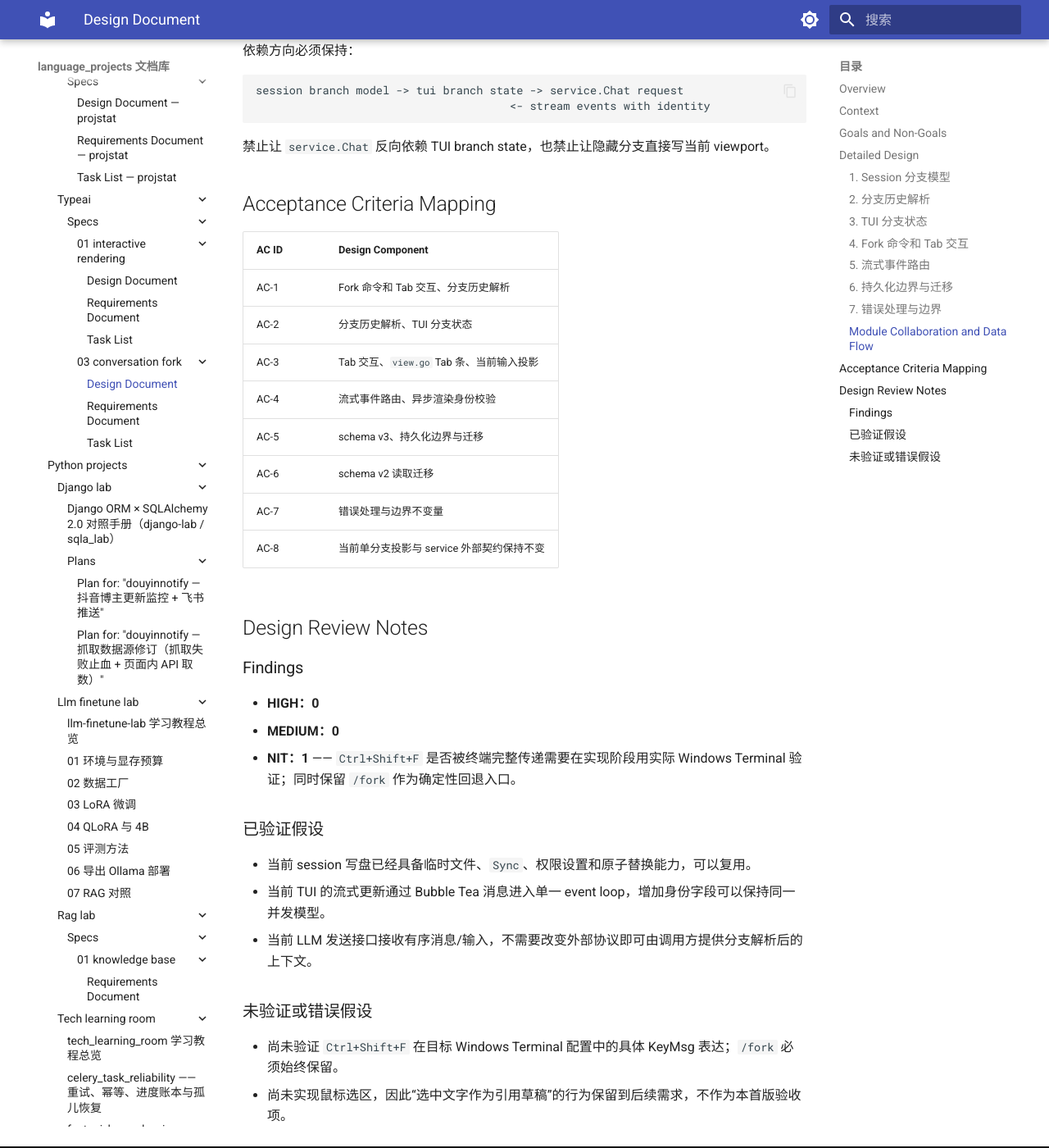
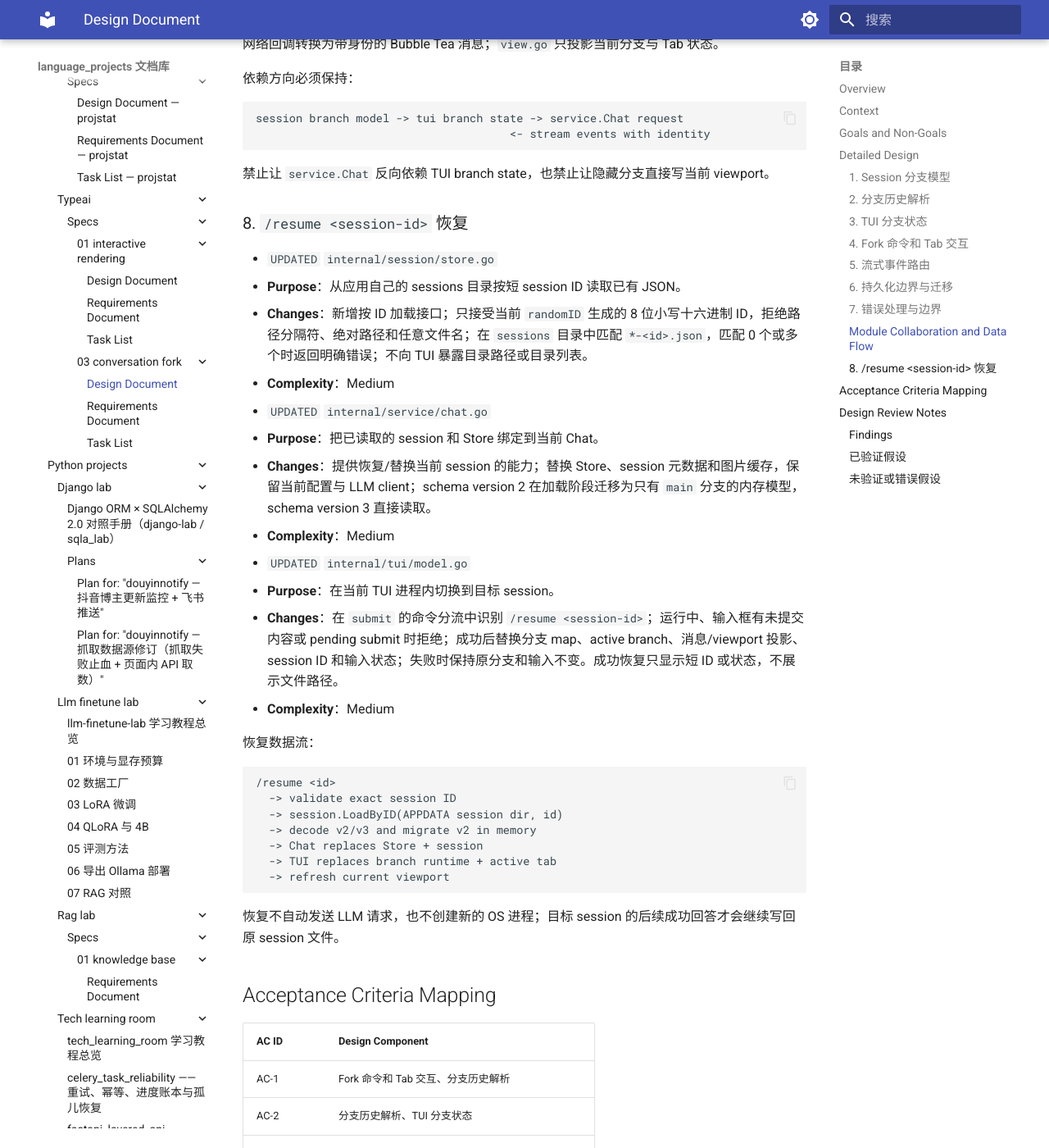
Before and after one commit to shihao-hub/td-language_projects, an MkDocs documentation site: the page built from docs/projects/go_projects/typeai/specs/03-conversation-fork/design.md, in a window 1280 px wide and 1400 px high, scrolled down 5726 px. Shown: the whole window at 82% size. Built offline with MkDocs 1.6.1 and Material for MkDocs 9.7.7, drawn with Linux system fonts in a browser that asks for light colours; some of the changed text lies outside the part shown.

Commit message:
docs: 扩展对话分支 session 恢复设计
- 增加 /resume session-id 需求、设计和任务

- 明确 v2 迁移、恢复安全边界与无目录展示约束

````diff
--- a/docs/projects/go_projects/typeai/specs/03-conversation-fork/design.md
+++ b/docs/projects/go_projects/typeai/specs/03-conversation-fork/design.md
@@ -20,6 +20,7 @@
 
 - **Goals**
   - 在一个进程和一个 session 中创建、切换、继续多个对话分支。
+  - 提供最小的 `/resume <session-id>` 恢复入口，不增加目录面板或 session 浏览器。
   - 让每个分支拥有独立的消息追加、流式状态、取消操作和错误状态。
   - 用共享父历史避免复制完整上下文。
   - 将 session JSON 升级到 schema version 3，并兼容读取 version 2。
@@ -209,6 +210,37 @@ session branch model -> tui branch state -> service.Chat request
 
 禁止让 `service.Chat` 反向依赖 TUI branch state，也禁止让隐藏分支直接写当前 viewport。
 
+### 8. `/resume <session-id>` 恢复
+
+- `UPDATED` `internal/session/store.go`
+  - **Purpose**：从应用自己的 sessions 目录按短 session ID 读取已有 JSON。
+  - **Changes**：新增按 ID 加载接口；只接受当前 `randomID` 生成的 8 位小写十六进制 ID，拒绝路径分隔符、绝对路径和任意文件名；在 `sessions` 目录中匹配 `*-<id>.json`，匹配 0 个或多个时返回明确错误；不向 TUI 暴露目录路径或目录列表。
+  - **Complexity**：Medium
+
+- `UPDATED` `internal/service/chat.go`
+  - **Purpose**：把已读取的 session 和 Store 绑定到当前 Chat。
+  - **Changes**：提供恢复/替换当前 session 的能力；替换 Store、session 元数据和图片缓存，保留当前配置与 LLM client；schema version 2 在加载阶段迁移为只有 `main` 分支的内存模型，schema version 3 直接读取。
+  - **Complexity**：Medium
+
+- `UPDATED` `internal/tui/model.go`
+  - **Purpose**：在当前 TUI 进程内切换到目标 session。
+  - **Changes**：在 `submit` 的命令分流中识别 `/resume <session-id>`；运行中、输入框有未提交内容或 pending submit 时拒绝；成功后替换分支 map、active branch、消息/viewport 投影、session ID 和输入状态；失败时保持原分支和输入不变。成功恢复只显示短 ID 或状态，不展示文件路径。
+  - **Complexity**：Medium
+
+恢复数据流：
+
+```text
+/resume <id>
+  -> validate exact session ID
+  -> session.LoadByID(APPDATA session dir, id)
+  -> decode v2/v3 and migrate v2 in memory
+  -> Chat replaces Store + session
+  -> TUI replaces branch runtime + active tab
+  -> refresh current viewport
+```
+
+恢复不自动发送 LLM 请求，也不创建新的 OS 进程；目标 session 的后续成功回答才会继续写回原 session 文件。
+
 ## Acceptance Criteria Mapping
 
 | AC ID | Design Component |
@@ -221,6 +253,9 @@ session branch model -> tui branch state -> service.Chat request
 | AC-6 | schema v2 读取迁移 |
 | AC-7 | 错误处理与边界不变量 |
 | AC-8 | 当前单分支投影与 service 外部契约保持不变 |
+| AC-9 | `/resume` 恢复设计、Store 按 ID 加载、TUI 状态替换 |
+| AC-10 | 恢复安全边界与错误处理 |
+| AC-11 | v2 读取迁移与 v3 继续保存 |
 
 ## Design Review Notes
 
@@ -228,7 +263,8 @@ session branch model -> tui branch state -> service.Chat request
 
 - **HIGH：0**
 - **MEDIUM：0**
-- **NIT：1** —— `Ctrl+Shift+F` 是否被终端完整传递需要在实现阶段用实际 Windows Terminal 验证；同时保留 `/fork` 作为确定性回退入口。
+- **NIT：2** —— `Ctrl+Shift+F` 是否被终端完整传递需要在实现阶段用实际 Windows Terminal 验证；同时保留 `/fork` 作为确定性回退入口。
+- **NIT：**当前 session ID 是 8 位小写十六进制；恢复实现必须复用该生成规则，不接受路径输入。
 
 ### 已验证假设
 
````
Also changed, not shown: docs/projects/go_projects/typeai/specs/03-conversation-fork/requirements.md (+17 -2 lines), docs/projects/go_projects/typeai/specs/03-conversation-fork/tasks.md (+13 -6 lines).
